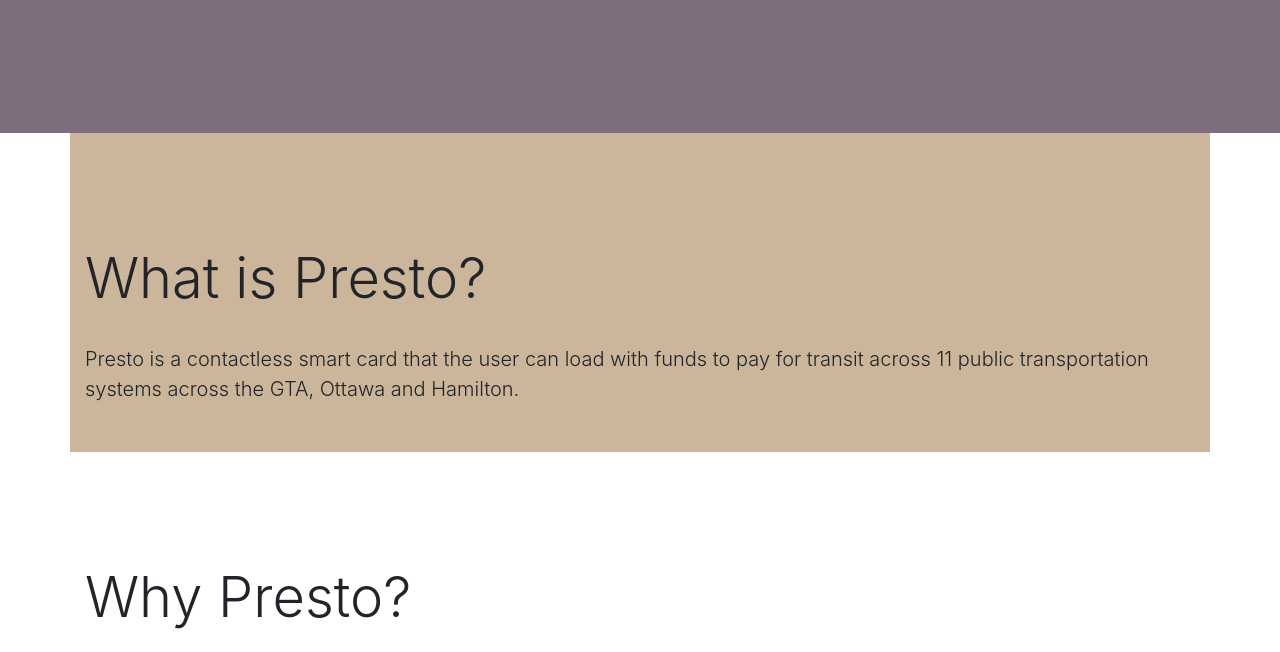
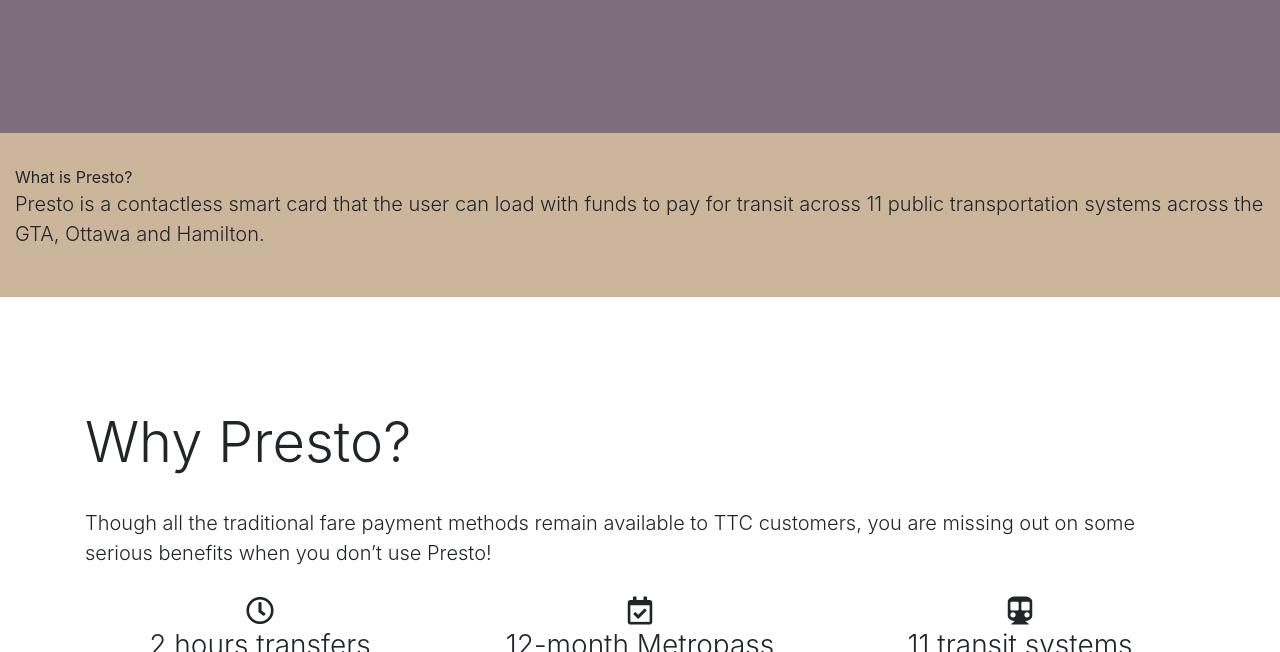
Before and after one commit to LuizFurtado/ttc-presto, a plain HTML site: page index.html in a window 1280 px wide. Shown: the part 679-1331 px from the top of the page. Drawn offline with nearby package versions, Linux system fonts and the light colour scheme.

Commit message:
Changed design for 1st section

```diff
--- a/index.html
+++ b/index.html
@@ -59,11 +59,13 @@
                 </div>
         </section>
 
-        <section id="what-is" class="container">
+        <section id="what-is" class="container-fluid">
+            <div class="container>
                 <h2 class="display-4">What is Presto?</h2>
                 <p class="lead">
                     Presto is a contactless smart card that the user can load with funds to pay for transit across 11 public transportation systems across the GTA, Ottawa and Hamilton.
                 </p>
+             </div>
         </section>
 
         <section id="why-presto" class="container-fluid">
```
